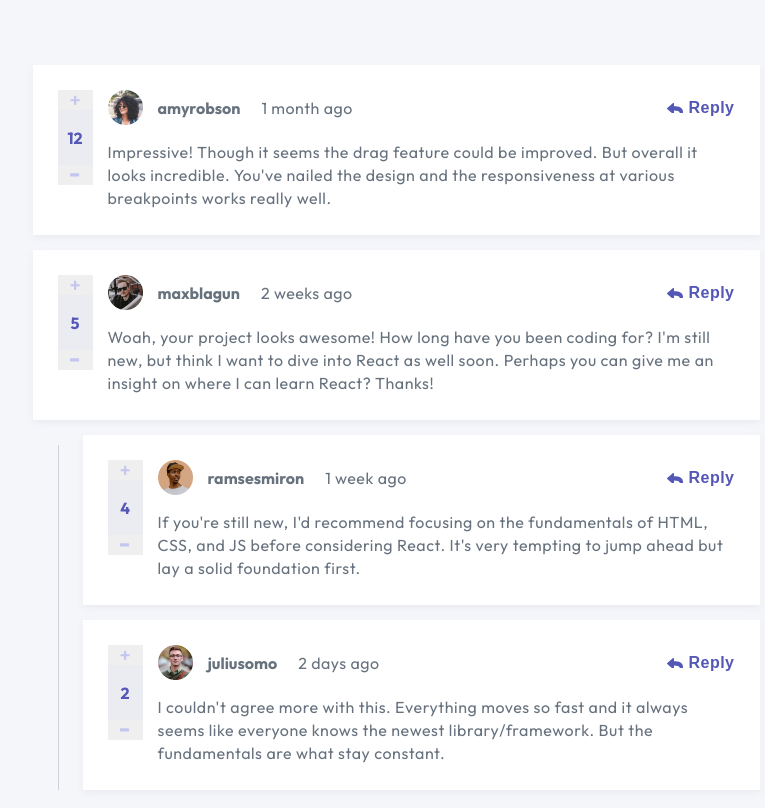
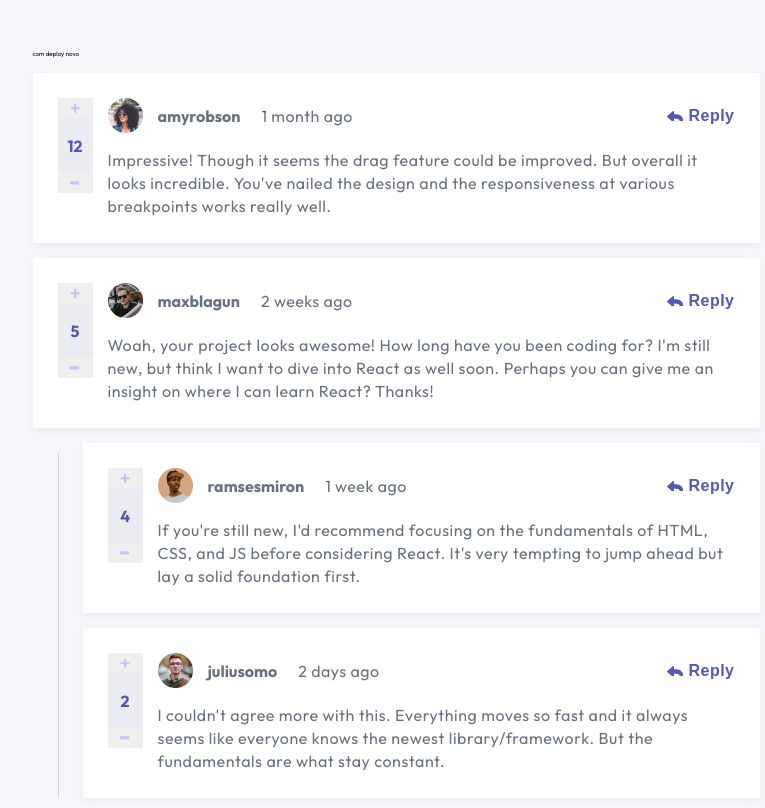
Before and after one commit to Julio-Freitas/comments-frontendmentor, a Next.js app: page / in a window 1280 px wide. Shown: the top 808 px of the page, without its empty margins (244-1009 px from the left). Built offline with nearby package versions, Linux system fonts and the light colour scheme.

Commit message:
feat: implments vercel deploy

```diff
--- a/src/pages/index.tsx
+++ b/src/pages/index.tsx
@@ -12,6 +12,7 @@ export default function Home() {
       </Head>
 
       <main>
+        com deploy novo
         {comments.map((comment, index) => (
           <Comment
             key={index + 'comments'}
```
Also changed, not shown: vercel.json.
